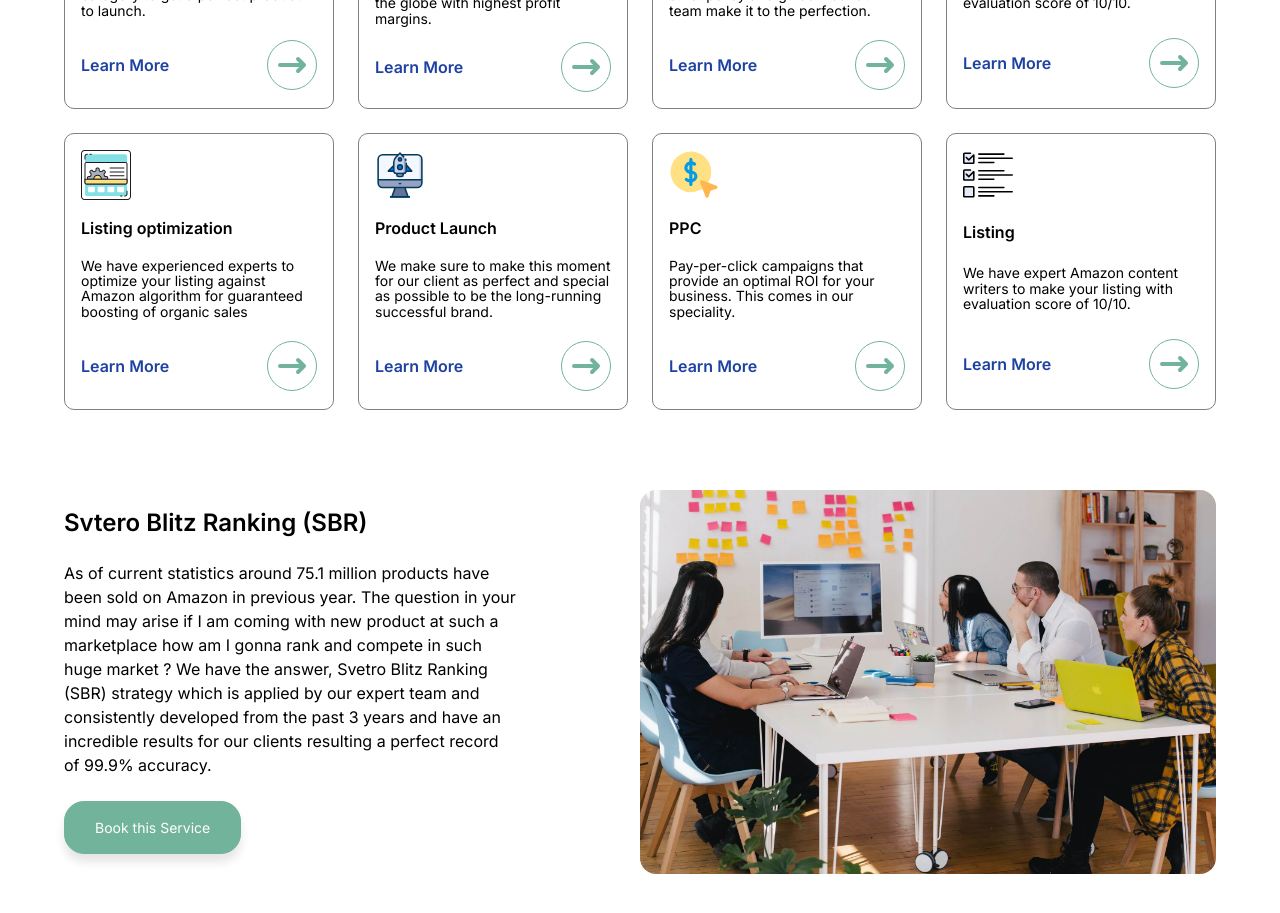
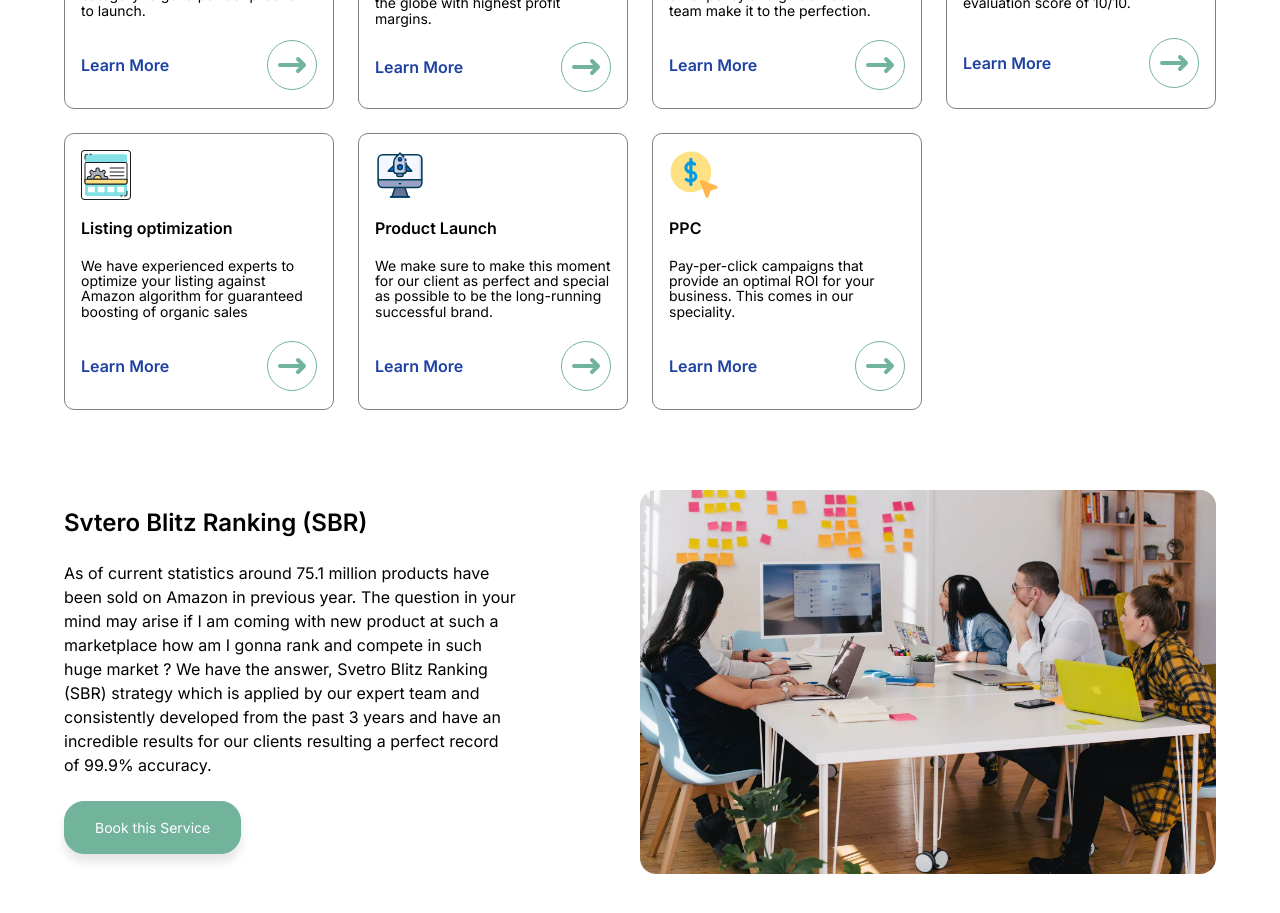
Before and after one commit to hariscs/svetro-app, a React (Create React App) app: page /amazon in a window 1280 px wide. Shown: the part 1300-2213 px from the top of the page. Built offline with nearby package versions, Linux system fonts and the light colour scheme.

Commit message:
remove one amazon card

```diff
--- a/src/Pages/Amazon.jsx
+++ b/src/Pages/Amazon.jsx
@@ -113,12 +113,6 @@ const amazonService = [
 			'Pay-per-click campaigns that provide an optimal ROI for your business. This comes in our speciality.',
 		icon: images.ppc,
 	},
-	{
-		title: 'Listing',
-		subtitle:
-			'We have expert Amazon content writers to make your listing with evaluation score of 10/10.',
-		icon: images.listing,
-	},
 ];
 
 const Amazon = () => {
```
